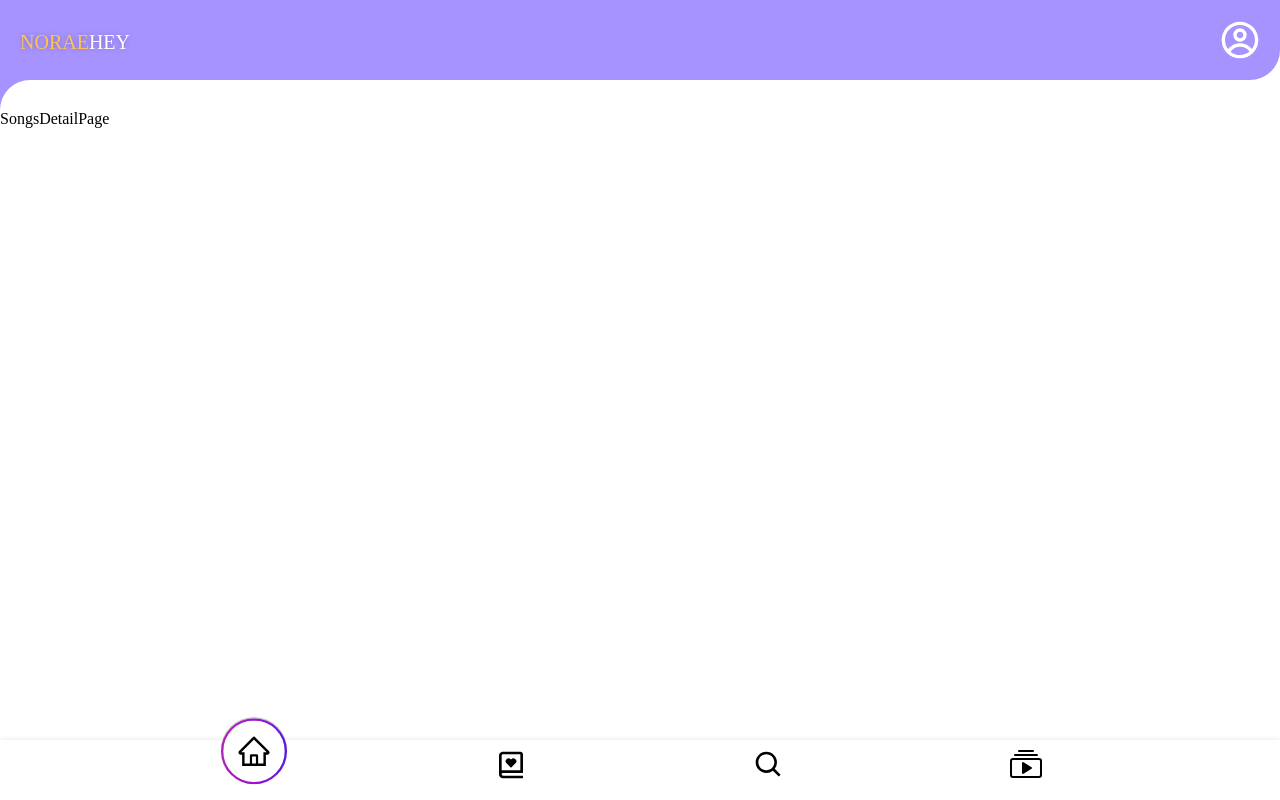
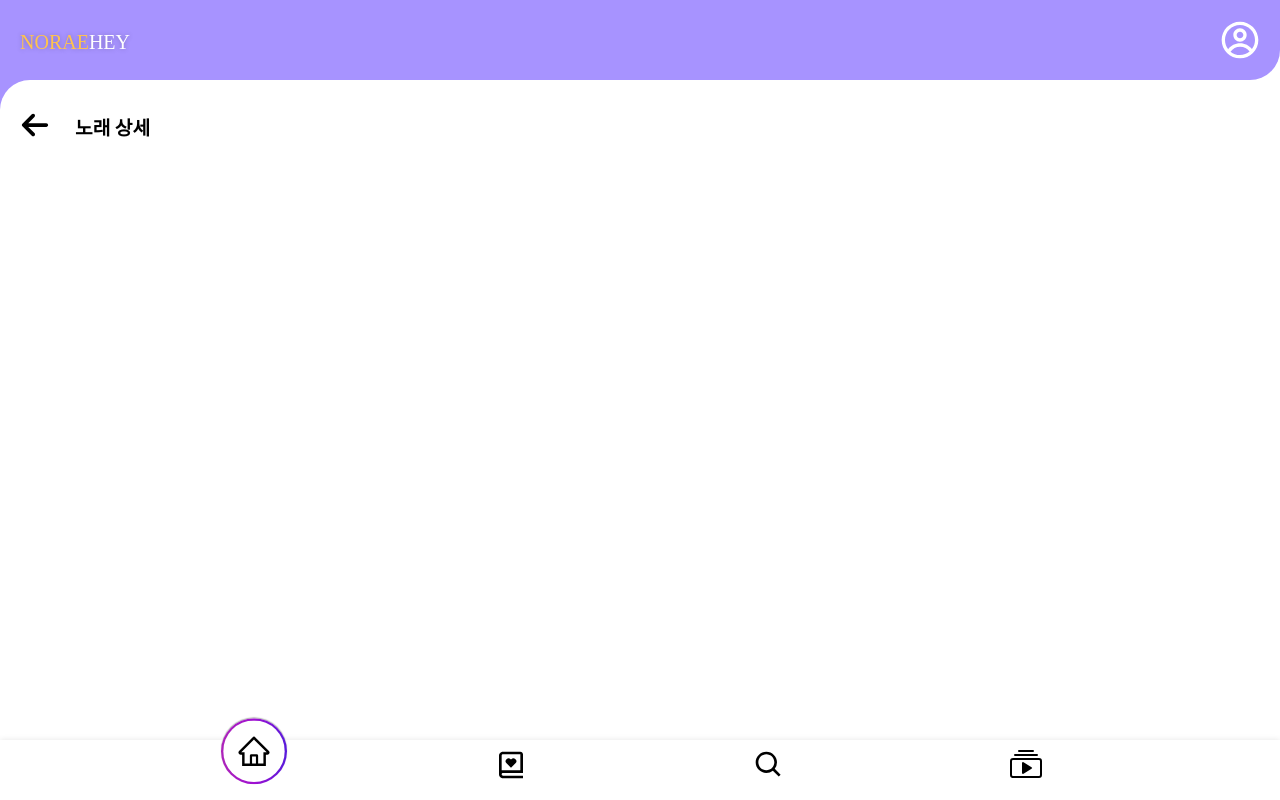
Before and after one commit to yangksks/noraehey, a React (Create React App) app in the folder client/: page /songs/1 in a window 1280 px wide. Built offline with nearby package versions, Linux system fonts and the light colour scheme; the HTML template or start-up script is replaced by a standard one; a web font is replaced by a local one.

Commit message:
Feat: SubTitle 컴포넌트 개발

```diff
--- a/client/src/App.tsx
+++ b/client/src/App.tsx
@@ -1,6 +1,5 @@
 import { Helmet, HelmetProvider } from 'react-helmet-async';
 import GlobalStyle from './style/GlobalStyle';
-import Theme from './style/Theme';
 import './font.css';
 import Router from './Router';
 
@@ -11,7 +10,6 @@ const App = () => {
         <title>노래Hey</title>
       </Helmet>
       <GlobalStyle />
-      <Theme />
       <Router />
     </HelmetProvider>
   );
--- a/client/src/routes/Common/MenuBar.tsx
+++ b/client/src/routes/Common/MenuBar.tsx
@@ -9,8 +9,9 @@ const MenuBar = () => {
 
   return (
     <Menu>
-      {MenuName.map((name) => (
+      {MenuName.map((name, i) => (
         <MenuBarButton
+          key={i}
           urlNow={urlNow === name}
           change={() => {
             setUrlNow(name);
--- /dev/null
+++ b/client/src/routes/Common/SubTitle.tsx
@@ -0,0 +1,35 @@
+import React from 'react'
+import { Link } from 'react-router-dom';
+import { ImArrowLeft2 } from "react-icons/im";
+import styled from 'styled-components';
+export type SubTitleType = {
+    title: string,
+    link: string,
+}
+
+const Title = styled.div`
+  display: flex;
+  justify-content: space-between;
+  align-items: center;
+  width: 100%;
+  padding: 0 20px;
+  p {
+    flex-shrink: 1;
+    width: 100%;
+    padding-left: 25px;
+    font-size: 1.2rem;
+    font-weight: 700;
+  }
+`;
+
+const SubTitle = (props:SubTitleType) => {
+    const {title, link} = props;
+  return (
+    <Title>
+      <Link to={link}><ImArrowLeft2 size={30}/></Link>
+      <p>{title}</p>
+    </Title>
+  )
+}
+
+export default SubTitle
--- /dev/null
+++ b/client/src/routes/Songs/AlbumImage.tsx
@@ -0,0 +1,9 @@
+export type AlbumType = {
+    url: string
+}
+
+const AlbumImage = (props:AlbumType) => {
+    return (<></>);
+};
+
+export default AlbumImage;
--- a/client/src/routes/Songs/SongsDetailPage.tsx
+++ b/client/src/routes/Songs/SongsDetailPage.tsx
@@ -1,5 +1,9 @@
 import React, { useState } from 'react'
-import { Container } from "../style/style"
+import { Helmet } from 'react-helmet-async';
+import styled from 'styled-components';
+import Container from "../../style/style"
+import SubTitle from '../Common/SubTitle';
+import AlbumImage from './AlbumImage';
 
 export type SongType =  {
   songId: number,
@@ -18,11 +22,24 @@ const SongsDetailPage = () => {
     songLevel: 2,
   });
 
-  return (
-    <div>SongsDetailPage</div>
+  return (<>
+    <Helmet>
+      <title>노래 상세 | 노래Hey</title>
+    </Helmet>
+    <SubTitle title="노래 상세" link='/'/>
+    <Container>
+      <AlbumImage url={songData.songImageUrl}></AlbumImage>
+      {/* <SongLylics></SongLylics>
+      <SongInfo></SongInfo>
+      <SongBtn></SongBtn>
+      <SongShorts></SongShorts> */}
+    </Container>
+    </>
   )
 }
 
+const Title=styled.div`
 
+`
 
 export default SongsDetailPage
--- a/client/src/style/GlobalStyle.ts
+++ b/client/src/style/GlobalStyle.ts
@@ -51,6 +51,9 @@ const GlobalStyle = createGlobalStyle`
   html, body {
     scroll-behavior: smooth;
   }
+  body {
+    font-family: omni035, -apple-system, BlinkMacSystemFont, system-ui, Roboto, 'Helvetica Neue', 'Segoe UI', 'Apple SD Gothic Neo', 'Noto Sans KR', 'Malgun Gothic', sans-serif;
+  }
   a {
     text-decoration:none;
     color: inherit;
--- a/client/src/style/Theme.ts
+++ b/client/src/style/Theme.ts
@@ -1,7 +1,10 @@
-import { createGlobalStyle } from 'styled-components';
+const colors = {
+    mainPurple: '#A793FF',
+    mainYellow: '#FFE27D',
+    gradientPurpleToYellow: 'linear-gradient(168.05deg, #A793FF 0%, #F4B9EE 55.13%, #FFE27D 100.8%)',
+  };
 
-const Theme = createGlobalStyle`
 
-`;
-
-export default Theme;
+export const theme = {
+    colors,
+};
```
